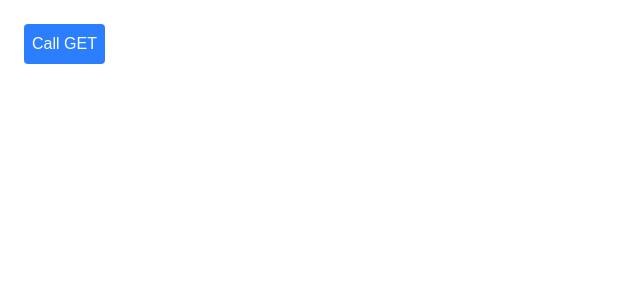
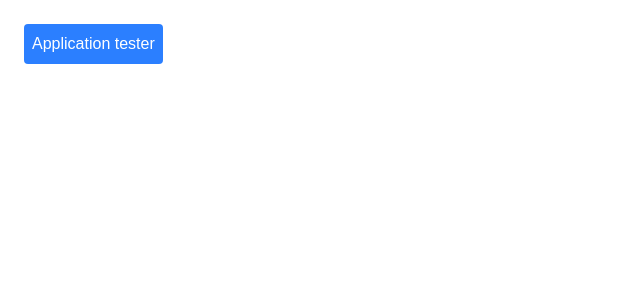
Before and after one commit to vinayak-inops/test-frontend, a Next.js app: page / in a window 1280 px wide. Shown: the top 300 px of the page, without its empty margins (0-640 px from the left). Built offline with nearby package versions, Linux system fonts and the light colour scheme.

Commit message:
test 1 docker update

```diff
--- a/app/_components/AttendanceManager.tsx
+++ b/app/_components/AttendanceManager.tsx
@@ -12,7 +12,7 @@ export default function TestPage() {
   return (
     <div className="p-6">
       <button onClick={testApi} className="bg-blue-500 text-white p-2 rounded">
-        Call GET
+        Application tester
       </button>
     </div>
   );
```
